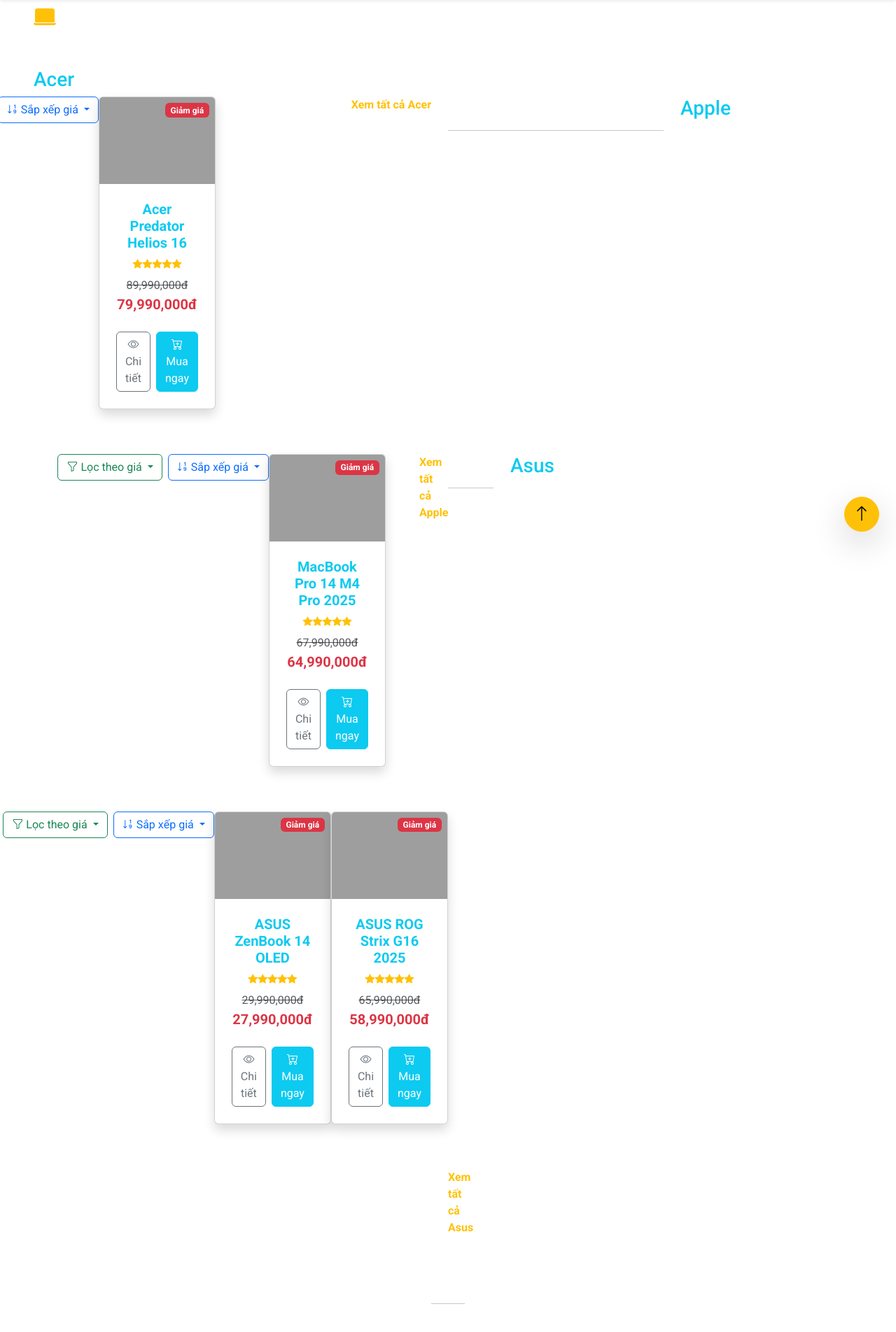
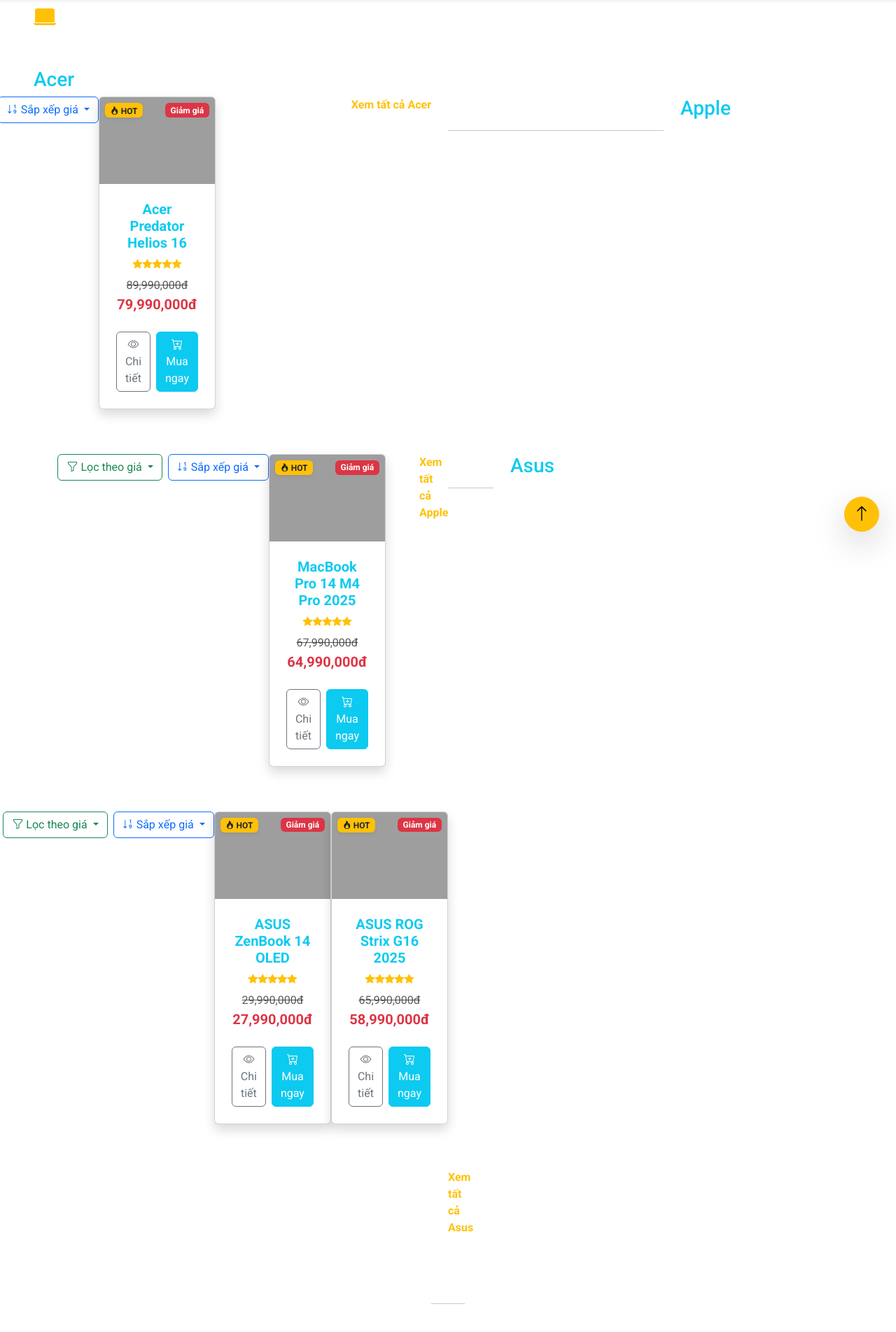
Before and after one commit to ThanhNguyenGH/website-ban-laptop, a PHP site: page /public in a window 1280 px wide. Shown: the part 16-1920 px from the top of the page at 70% size. Run offline with PHP 8.4, Linux system fonts and the light colour scheme; data comes from the database, SQL or seed files in the repository; grey boxes are pictures that could not be loaded.

Commit message:
Update main.php

```diff
--- a/public/main.php
+++ b/public/main.php
@@ -54,6 +54,11 @@
                             <div class="badge bg-danger text-white position-absolute" style="top: 0.5rem; right: 0.5rem">
                                 Giảm giá
                             </div>
+                        <?php } ?>
+                        <?php if ($lt["noibat"] == 1) { ?>
+                        <div class="badge bg-warning text-dark position-absolute shadow-sm" style="top: 0.5rem; left: 0.5rem">
+                            <i class="bi bi-fire"></i> HOT
+                        </div>
                         <?php } ?>
 
                         <!-- Hình ảnh chính (lấy ảnh đầu tiên từ bảng laptop_hinhanh hoặc ảnh mặc định) -->
```
